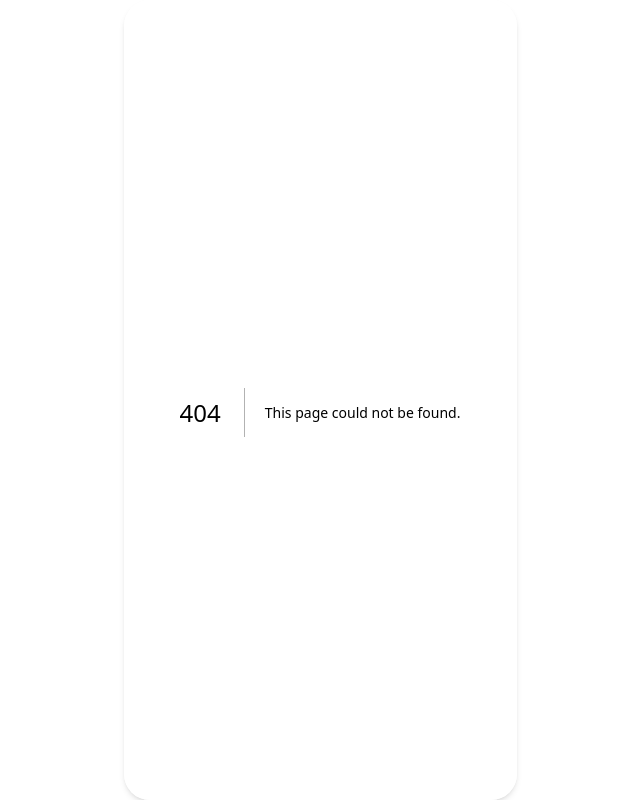
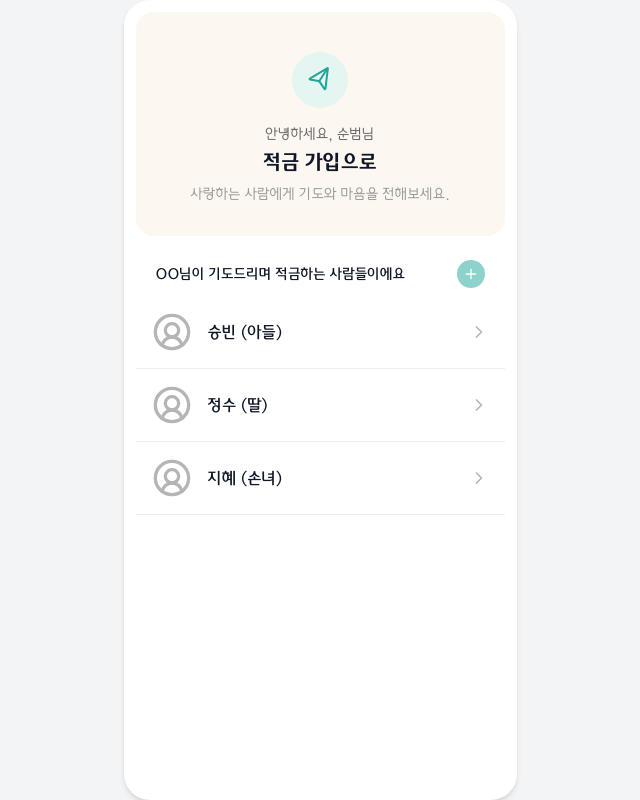
Before and after one commit to PrayForHanaro/Frontend, a Next.js app: page /bless/interval in a window 1280 px wide. Before the commit this address had no page. Shown: the whole page, without its empty margins (320-960 px from the left). Built offline with nearby package versions, Linux system fonts and the light colour scheme.

Commit message:
feat: add bless target list page #7

```diff
--- /dev/null
+++ b/app/(main)/bless/interval/page.tsx
@@ -0,0 +1,38 @@
+'use client';
+
+import { Plus } from 'lucide-react';
+import BlessHeader from '../_components/bless-header';
+import TargetListItem from '../_components/target-list-item';
+import { MOCK_TARGETS } from '../_data/mock-targets';
+
+export default function BlessIntervalList() {
+  return (
+    <div className="flex min-h-full flex-col pb-20">
+      <BlessHeader
+        greeting="안녕하세요, 순범님"
+        title="적금 가입으로"
+        subtitle="사랑하는 사람에게 기도와 마음을 전해보세요."
+      />
+
+      <div className="flex items-center justify-between px-5 pt-6 pb-2">
+        <p className="font-hana-medium text-gray-900 text-sm">
+          OO님이 기도드리며 적금하는 사람들이에요
+        </p>
+        <button
+          type="button"
+          disabled
+          className="flex size-7 items-center justify-center rounded-full bg-hana-main text-white opacity-50"
+          aria-label="대상자 추가"
+        >
+          <Plus className="size-4" />
+        </button>
+      </div>
+
+      <div className="flex flex-col">
+        {MOCK_TARGETS.map((target) => (
+          <TargetListItem key={target.id} target={target} />
+        ))}
+      </div>
+    </div>
+  );
+}
```
